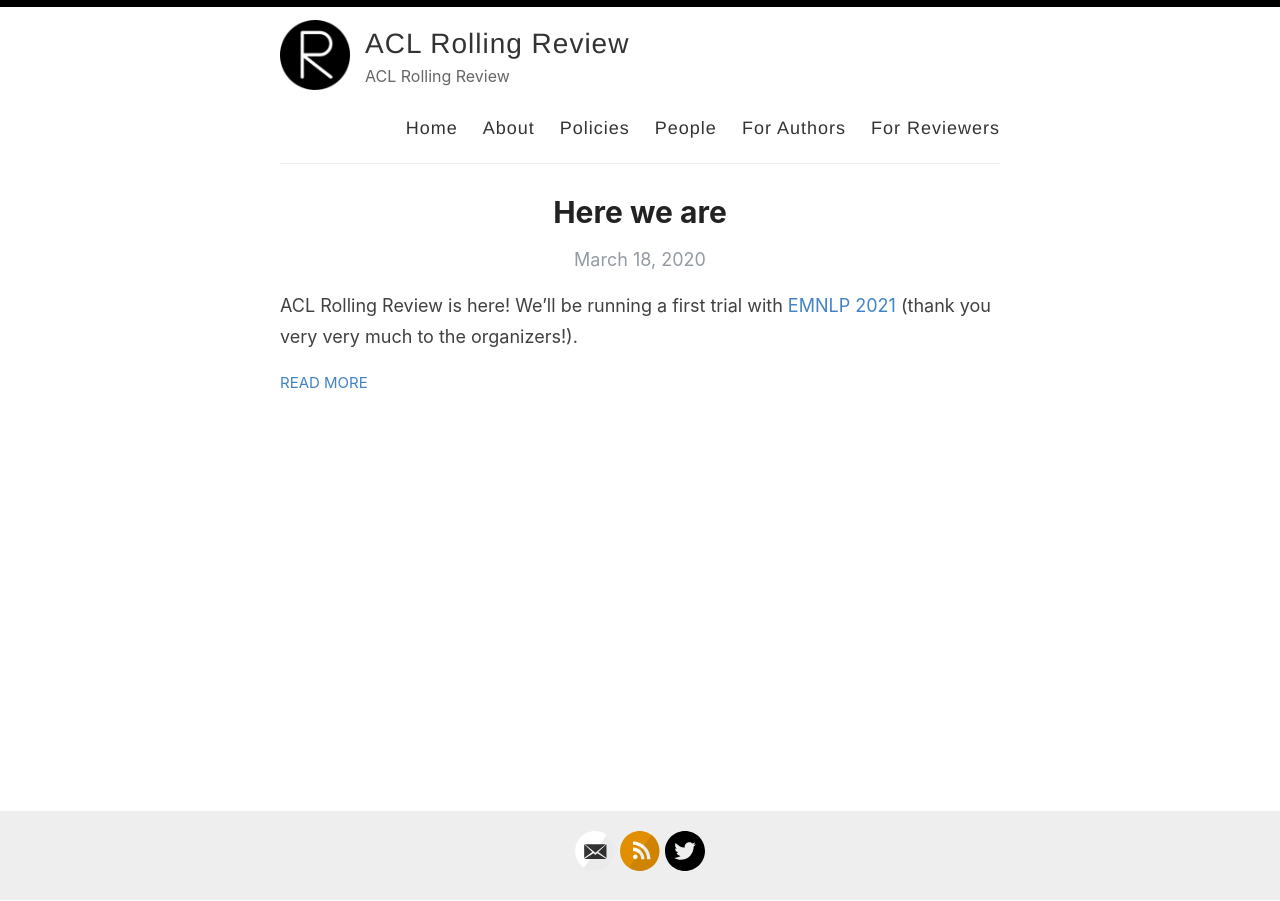
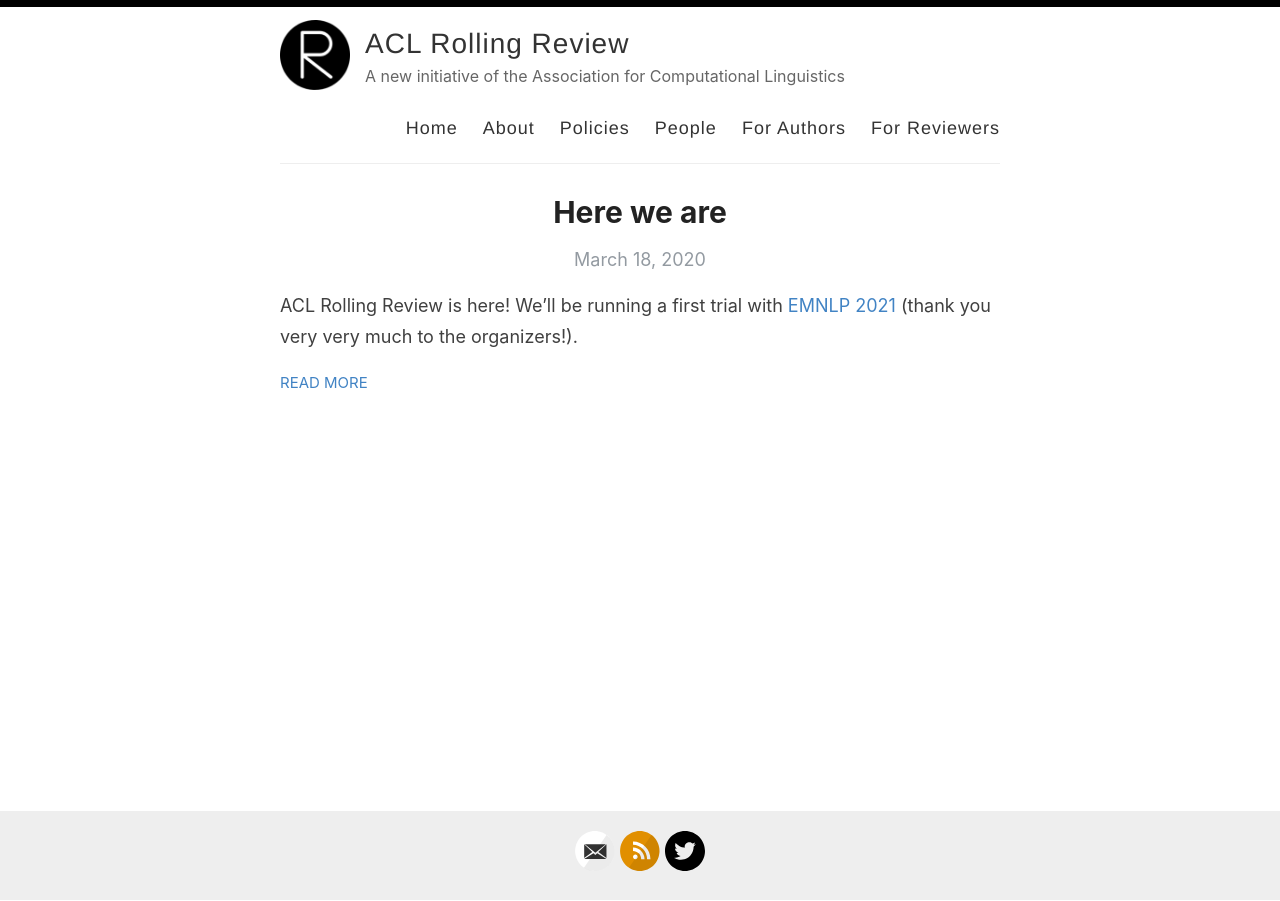
Before and after one commit to amitmerchant1990/reverie, a Jekyll site: the page built from index.html, in a window 1280 px wide. Built offline with Jekyll 4.4.1, drawn with Linux system fonts in a browser that asks for light colours; the list of posts is cut into pages by our own code.

Commit message:
Update _config.yml

```diff
--- a/_config.yml
+++ b/_config.yml
@@ -6,10 +6,10 @@
 name: ACL Rolling Review
 
 # Name of the author
-author: ACL Rolling Review
+#author: ACL Rolling Review
 
 # Short bio or description (displayed in the header)
-description: ACL Rolling Review
+description: A new initiative of the Association for Computational Linguistics
 
 # URL of your avatar or profile pic (you could use your GitHub profile pic)
 avatar: /images/reverie.png
```
